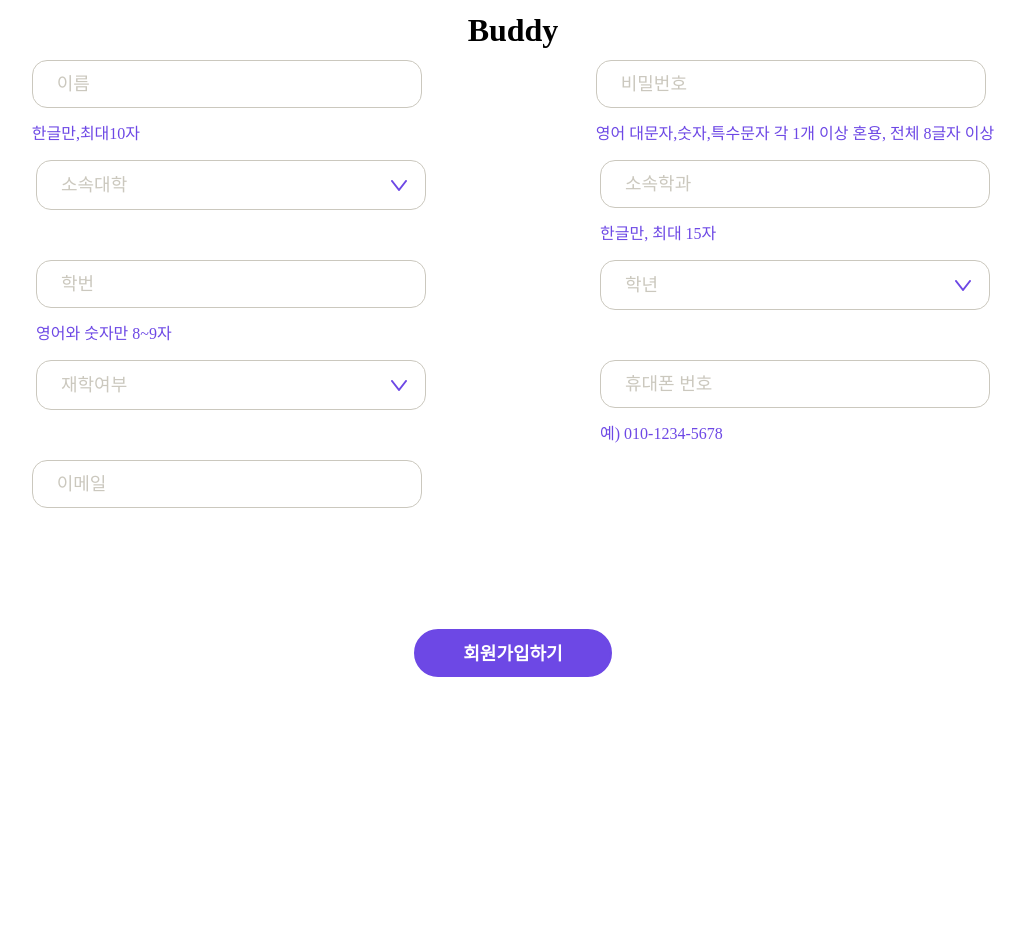
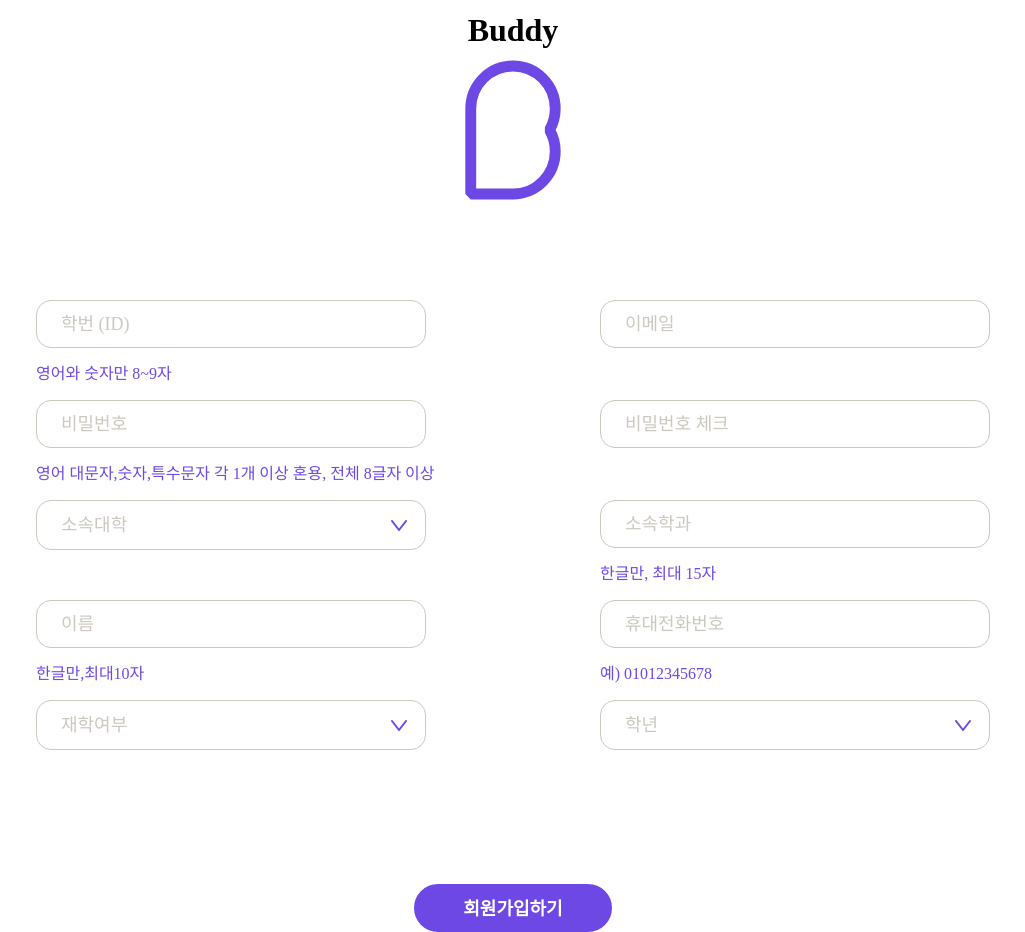
Before and after one commit to kmu-kcc/buddy-frontend, a React (Create React App) app: page /signup in a window 1280 px wide. Shown: the whole page, without its empty margins (127-1152 px from the left). Before the commit the page ends 800 px from the top, so only its background shows below. Built offline with nearby package versions, Linux system fonts and the light colour scheme; a web font is replaced by a local one.

Commit message:
Add password check input in Signup page

```diff
--- a/src/pages/SignUp.tsx
+++ b/src/pages/SignUp.tsx
@@ -1,6 +1,7 @@
 import React, {useCallback, useState} from 'react';
 import {Input, Select, Button, Box} from '../components';
 import styled from 'styled-components';
+import {Buddy} from '../components/icons';
 
 const Text = styled.p`
   color: #6D48E5;
@@ -12,6 +13,7 @@ const Text = styled.p`
 export const SignUp: React.FC = () => {
   const [id, setId] = useState('');
   const [password, setPassword] = useState('');
+  const [passwordCheck, setPasswordCheck] = useState('');
   const [major, setMajor] = useState('');
   const [phoneNumber, setPhoneNumber] = useState('');
   const [email, setEmail] = useState('');
@@ -25,14 +27,23 @@ export const SignUp: React.FC = () => {
   return (
     <Box isFlex width='100%' justifyContent='center'>
       <Box isFlex flexDirection='column' justifyContent='center' alignItems='center'>
+        <Buddy mb='100px' width={248} height={140} />
         <Box isFlex>
           <Box>
-            <Input value={id} onChange={handleInputChange(setId)} placeholder='이름' />
-            <Text>한글만,최대10자</Text>
+            <Input value={studentNumber} onChange={handleInputChange(setStudentNumber)} placeholder='학번 (ID)' />
+            <Text>영어와 숫자만 8~9자</Text>
           </Box>
           <Box ml='174px'>
+            <Input value={email} onChange={handleInputChange(setEmail)} placeholder='이메일' />
+          </Box>
+        </Box>
+        <Box isFlex>
+          <Box width='400px'>
             <Input value={password} onChange={handleInputChange(setPassword)} placeholder='비밀번호' />
             <Text>영어 대문자,숫자,특수문자 각 1개 이상 혼용, 전체 8글자 이상</Text>
+          </Box>
+          <Box ml='164px'>
+            <Input value={passwordCheck} onChange={handleInputChange(setPasswordCheck)} placeholder='비밀번호 체크' />
           </Box>
         </Box>
         <Box isFlex>
@@ -60,8 +71,22 @@ export const SignUp: React.FC = () => {
         </Box>
         <Box isFlex>
           <Box>
-            <Input value={studentNumber} onChange={handleInputChange(setStudentNumber)} placeholder='학번' />
-            <Text>영어와 숫자만 8~9자</Text>
+            <Input value={id} onChange={handleInputChange(setId)} placeholder='이름' />
+            <Text>한글만,최대10자</Text>
+          </Box>
+          <Box ml='174px'>
+            <Input value={phoneNumber} onChange={handleInputChange(setPhoneNumber)} placeholder='휴대전화번호' />
+            <Text>예) 01012345678</Text>
+          </Box>
+        </Box>
+        <Box isFlex>
+          <Box isFlex height='63px'>
+            <Select placeholder='재학여부' width='390px'>
+              <option>재학</option>
+              <option>휴학</option>
+              <option>졸업</option>
+              <option>기타</option>
+            </Select>
           </Box>
           <Box ml='174px'>
             <Select placeholder='학년' width='390px'>
@@ -74,24 +99,10 @@ export const SignUp: React.FC = () => {
             </Select>
           </Box>
         </Box>
-        <Box isFlex>
-          <Box>
-            <Select placeholder='재학여부' width='390px'>
-              <option>재학</option>
-              <option>휴학</option>
-              <option>졸업</option>
-              <option>기타</option>
-            </Select>
-          </Box>
-          <Box ml='174px'>
-            <Input value={phoneNumber} onChange={handleInputChange(setPhoneNumber)} placeholder='휴대폰 번호' />
-            <Text>예) 010-1234-5678</Text>
-          </Box>
+        <Box isFlex mt='71px' height='20px'>
+          <Text></Text>
         </Box>
-        <Box width='100%'>
-          <Input mr='auto' value={email} onChange={handleInputChange(setEmail)} placeholder='이메일' />
-        </Box>
-        <Button mt='121px'>회원가입하기</Button>
+        <Button mt='30px'>회원가입하기</Button>
       </Box>
     </Box>
   );
```
